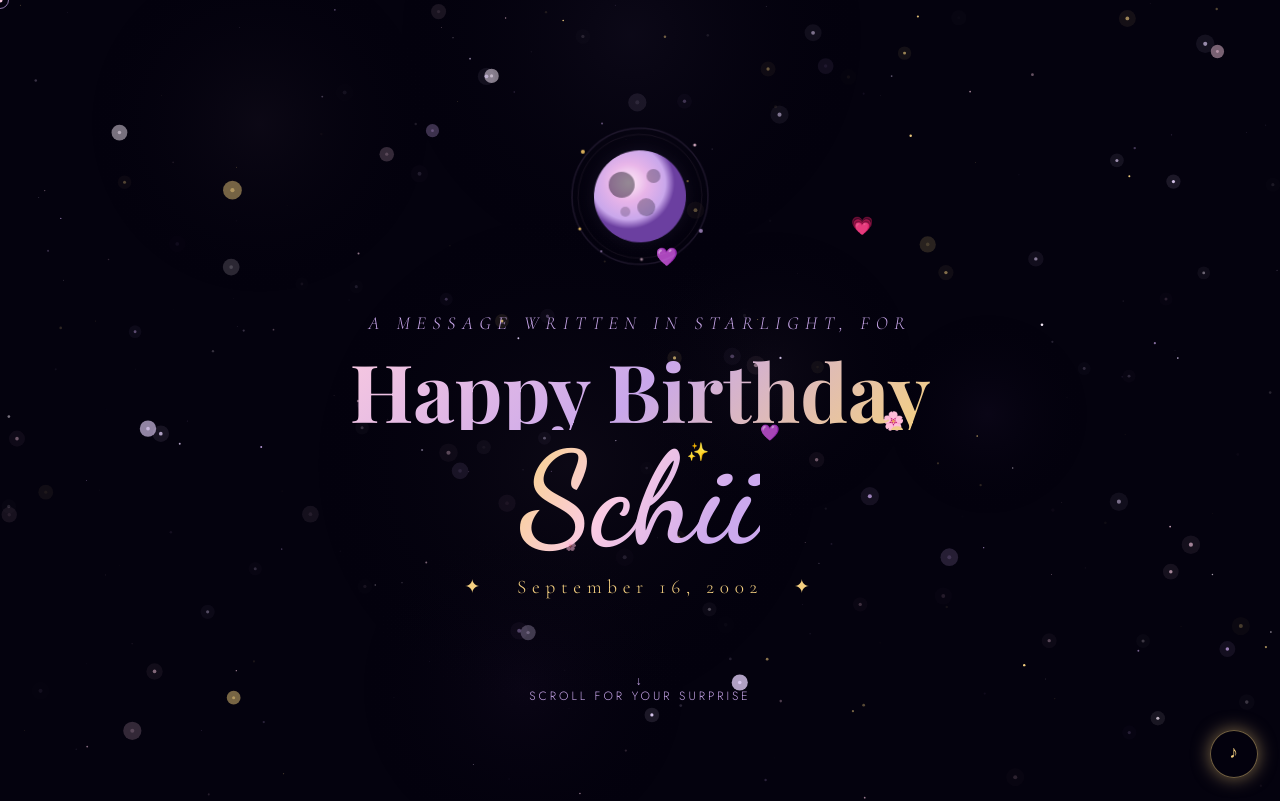
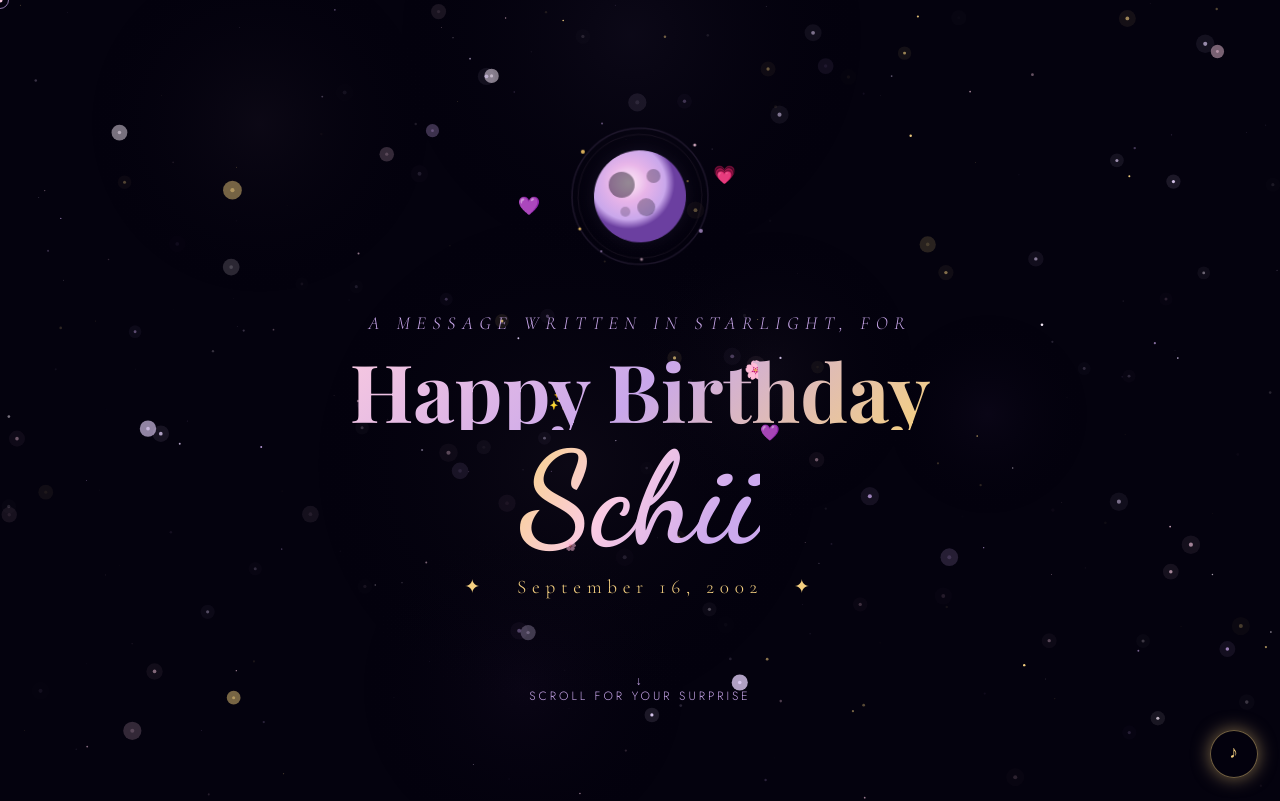
Before and after one commit to Osura-Sandeepa/Happy-Birthday-Sachiiii, a plain HTML site: page index.html in a window 1280 px wide. Shown: the top 801 px of the page. Drawn offline with nearby package versions, Linux system fonts and the light colour scheme; a web font is replaced by a local one.

Commit message:
Update index.html

```diff
--- a/index.html
+++ b/index.html
@@ -34,16 +34,15 @@
 /* HERO */
 .hero{min-height:100vh;display:flex;flex-direction:column;align-items:center;justify-content:center;text-align:center;padding:5rem 0 3rem;position:relative}
 
-.moon-stage{position:relative;width:145px;height:145px;margin:0 auto 2.5rem}
-.orbit-ring{position:absolute;width:280px;height:280px;top:50%;left:50%;transform:translate(-50%,-50%);pointer-events:none;opacity:0;animation:fadeUp 1.5s 0.5s forwards}
-.oh{position:absolute;top:50%;left:50%;font-size:18px;line-height:1;animation:orb 8s linear infinite}
+.orbit-ring{position:absolute;width:280px;height:280px;top:50%;left:50%;margin-top:-20%;margin-left:-140px;pointer-events:none;opacity:0;animation:fadeUp 1.5s 0.5s forwards}
+.oh{position:absolute;top:50%;left:50%;font-size:18px;animation:orb 8s linear infinite;margin:-9px 0 0 -9px}
 .oh:nth-child(1){animation-delay:0s}
 .oh:nth-child(2){animation-delay:-2s}
 .oh:nth-child(3){animation-delay:-4s}
 .oh:nth-child(4){animation-delay:-6s}
-@keyframes orb{0%{transform:translate(-50%,-50%) rotate(0deg) translateX(140px) rotate(0deg)}100%{transform:translate(-50%,-50%) rotate(360deg) translateX(140px) rotate(-360deg)}}
+@keyframes orb{0%{transform:rotate(0deg) translateX(140px) rotate(0deg)}100%{transform:rotate(360deg) translateX(140px) rotate(-360deg)}}
 
-.moon-wrap{width:145px;height:145px;position:relative;z-index:2;animation:moonFloat 6s ease-in-out infinite}
+.moon-wrap{width:145px;height:145px;margin:0 auto 2.5rem;animation:moonFloat 6s ease-in-out infinite;position:relative;z-index:2}
 @keyframes moonFloat{0%,100%{transform:translateY(0) rotate(-2deg)}50%{transform:translateY(-18px) rotate(2deg)}}
 
 .eyebrow{font-family:'Cormorant Garamond',serif;font-style:italic;font-size:clamp(0.9rem,2vw,1.15rem);color:var(--lilac);letter-spacing:0.35em;text-transform:uppercase;opacity:0;animation:fadeUp 1s 0.8s forwards}
```
